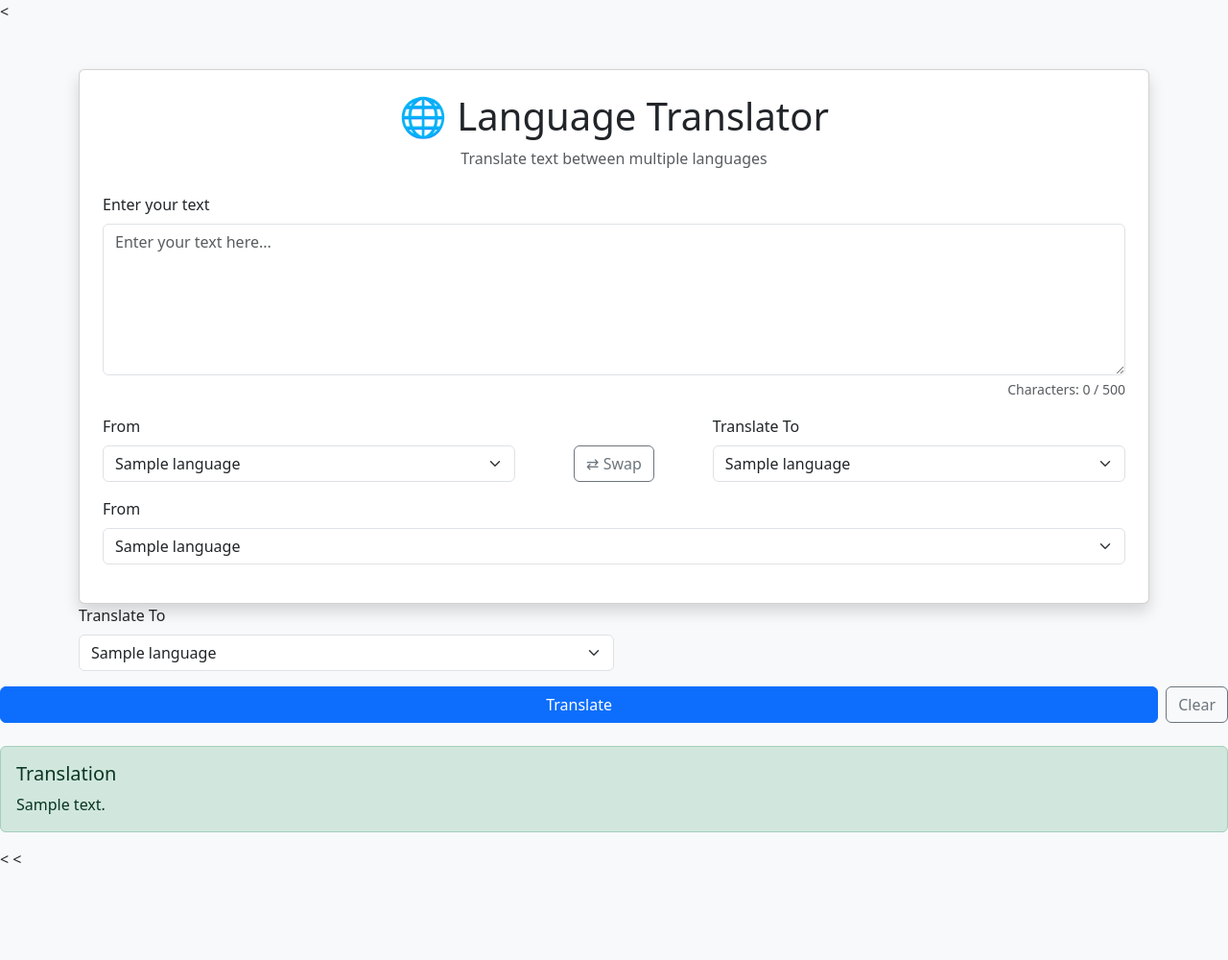
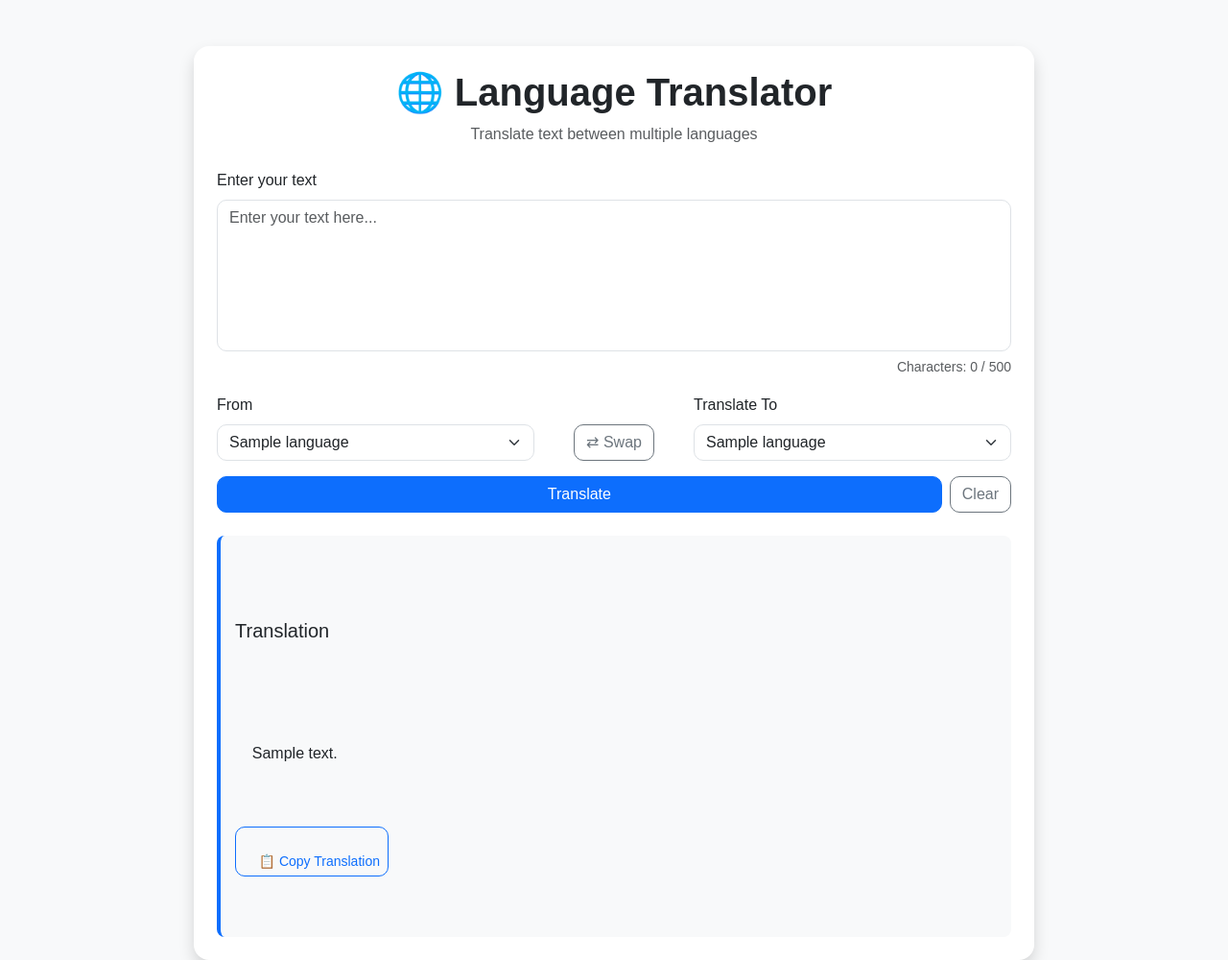
Before and after one commit to Akhil-133/language-translator, a Flask app: template templates/index.html in a window 1280 px wide. Shown: the whole page at 96% size. Before the commit the page ends 899 px from the top, so only its background shows below. Run offline with Flask 3, Linux system fonts and the light colour scheme; the template is opened without the code that fills it: most values are stand-ins (such as "Sample title", 1, 10 or a date in 2020).

Commit message:
Improve translator UI and features

```diff
--- /dev/null
+++ b/static/style.css
@@ -0,0 +1,39 @@
+body {
+    background: #f4f7fb;
+    font-family: Arial, sans-serif;
+}
+
+.container {
+    max-width: 900px;
+}
+
+.card {
+    border: none;
+    border-radius: 16px;
+}
+
+textarea {
+    resize: none;
+}
+
+.result-box {
+    background: #f8f9fa;
+    border-left: 4px solid #0d6efd;
+    padding: 15px;
+    border-radius: 8px;
+    min-height: 100px;
+    white-space: pre-wrap;
+}
+
+h1 {
+    font-weight: 700;
+}
+
+.form-select,
+.form-control {
+    border-radius: 10px;
+}
+
+.btn {
+    border-radius: 10px;
+}
--- a/templates/index.html
+++ b/templates/index.html
@@ -1,6 +1,5 @@
-<<!DOCTYPE html>
+<!DOCTYPE html>
 <html lang="en">
-
 <head>
     <meta charset="UTF-8">
     <meta name="viewport" content="width=device-width, initial-scale=1.0">
@@ -10,6 +9,8 @@
     <link
         href="https://cdn.jsdelivr.net/npm/bootstrap@5.3.3/dist/css/bootstrap.min.css"
         rel="stylesheet">
+
+    <link rel="stylesheet" href="{{ url_for('static', filename='style.css') }}">
 </head>
 
 <body class="bg-light">
@@ -40,7 +41,7 @@
                 maxlength="500"
                 placeholder="Enter your text here..."
                 required
-    oninput="document.getElementById('charCount').textContent = this.value.length">{{ request.form.get('text', '') }}</textarea>
+                oninput="updateCharacterCount()">{{ request.form.get('text', '') }}</textarea>
 
             <div class="text-end text-muted mb-3">
                 <small>
@@ -113,58 +114,11 @@
 
             </div>
 
-                    <label class="form-label">
-                        From
-                    </label>
-
-                    <select
-                        name="source"
-                        class="form-select">
-
-                        {% for name, code in languages.items() %}
-
-                        <option
-                            value="{{ code }}"
-                            {% if request.form.get('source', 'en') == code %}selected{% endif %}>
-                            {{ name }}
-                        </option>
-
-                        {% endfor %}
-
-                    </select>
-
-                </div>
-
-                <div class="col-md-6 mb-3">
-
-                    <label class="form-label">
-                        Translate To
-                    </label>
-
-                    <select
-                        name="target"
-                        class="form-select">
-
-                        {% for name, code in languages.items() %}
-
-                        <option
-                            value="{{ code }}"
-                            {% if request.form.get('target', 'te') == code %}selected{% endif %}>
-                            {{ name }}
-                        </option>
-
-                        {% endfor %}
-
-                    </select>
-
-                </div>
-
-            </div>
-
             <div class="d-flex gap-2">
 
              <button
                type="submit"
+               id="translateButton"
                class="btn btn-primary flex-grow-1">
                Translate
              </button>
@@ -182,13 +136,20 @@
 
         {% if translated_text %}
 
-        <div class="alert alert-success mt-4">
+        <div class="result-box mt-4">
 
             <h5>Translation</h5>
 
-            <p class="mb-0">
+           <p class="mb-3" id="translationText">
     {{ translated_text }}
 </p>
+
+<button
+    type="button"
+    class="btn btn-outline-primary btn-sm"
+    onclick="copyTranslation()">
+    📋 Copy Translation
+</button>
 
         </div>
 
@@ -197,9 +158,7 @@
         {% if error %}
 
         <div class="alert alert-danger mt-4">
-
             {{ error }}
-
         </div>
 
         {% endif %}
@@ -208,60 +167,6 @@
 
 </div>
 
-<<script>
-    function swapLanguages() {
-        const source = document.getElementById("source");
-        const target = document.getElementById("target");
-
-        const temporary = source.value;
-        source.value = target.value;
-        target.value = temporary;
-    }
-</script>
-
-<<script>
-    function swapLanguages() {
-        const source = document.getElementById("source");
-        const target = document.getElementById("target");
-
-        const temporary = source.value;
-        source.value = target.value;
-        target.value = temporary;
-    }
-</script>
-
-<script>
-    function swapLanguages() {
-        const source = document.getElementById("source");
-        const target = document.getElementById("target");
-
-        const temporary = source.value;
-        source.value = target.value;
-        target.value = temporary;
-    }
-</script>
-
-<script>
-    function swapLanguages() {
-        const source = document.getElementById("source");
-        const target = document.getElementById("target");
-
-        const temporary = source.value;
-        source.value = target.value;
-        target.value = temporary;
-    }
-</script>
-
-<script>
-    function swapLanguages() {
-        const source = document.getElementById("source");
-        const target = document.getElementById("target");
-
-        const temporary = source.value;
-        source.value = target.value;
-        target.value = temporary;
-    }
-    <script>
 <script>
     function swapLanguages() {
         const source = document.getElementById("source");
@@ -285,6 +190,19 @@
     }
 
     updateCharacterCount();
+    document.querySelector("form").addEventListener("submit", function() {
+    const button = document.getElementById("translateButton");
+
+    button.textContent = "⏳ Translating...";
+    button.disabled = true;
+});
+    function copyTranslation() {
+    const translation = document.getElementById("translationText").textContent.trim();
+
+    navigator.clipboard.writeText(translation).then(function() {
+        alert("Translation copied!");
+    });
+}
 </script>
 
 </body>
```
Also changed, not shown: 1 other file. Lines whose indentation alone changed are shown as unchanged.
